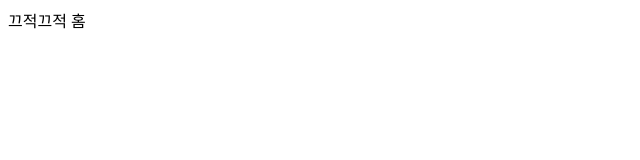
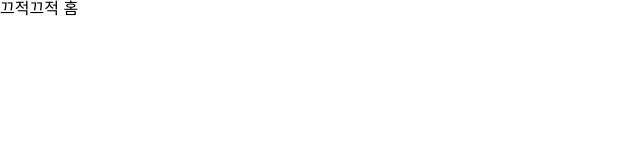
Before and after one commit to KyubumJang/rwrw-web, a React (Create React App) app: page / in a window 1280 px wide. Shown: the top 160 px of the page, without its empty margins (0-640 px from the left). Built offline with nearby package versions, Linux system fonts and the light colour scheme.

Commit message:
chore: add theme and global style

```diff
--- a/package.json
+++ b/package.json
@@ -11,6 +11,7 @@
     "react-router-dom": "^5.2.0",
     "react-scripts": "4.0.1",
     "styled-components": "^5.2.1",
+    "styled-reset": "^4.3.4",
     "web-vitals": "^0.2.4"
   },
   "scripts": {
--- a/src/App.tsx
+++ b/src/App.tsx
@@ -1,16 +1,21 @@
 import React from 'react';
 import { BrowserRouter } from 'react-router-dom';
-import styled from 'styled-components';
+import styled, { ThemeProvider } from 'styled-components';
 import Router from './Router';
+import GlobalStyle from './styles/GlobalStyle';
+import { theme } from './styles/theme';
 
 const Wrapper = styled.div``;
 
 const App: React.FC = () => {
   return (
     <Wrapper>
-      <BrowserRouter>
-        <Router />
-      </BrowserRouter>
+      <ThemeProvider theme={theme}>
+        <GlobalStyle />
+        <BrowserRouter>
+          <Router />
+        </BrowserRouter>
+      </ThemeProvider>
     </Wrapper>
   );
 };
--- a/src/index.tsx
+++ b/src/index.tsx
@@ -7,7 +7,7 @@ ReactDOM.render(
   <React.StrictMode>
     <App />
   </React.StrictMode>,
-  document.getElementById('root')
+  document.getElementById('root'),
 );
 
 // If you want to start measuring performance in your app, pass a function
--- a/src/pages/Home.tsx
+++ b/src/pages/Home.tsx
@@ -1,7 +1,9 @@
 import React from 'react';
 import styled from 'styled-components';
 
-const Wrapper = styled.div``;
+const Wrapper = styled.div`
+  ${({ theme }) => theme.colors.primary};
+`;
 
 const Home: React.FC = () => {
   return <Wrapper>끄적끄적 홈</Wrapper>;
--- a/src/reportWebVitals.ts
+++ b/src/reportWebVitals.ts
@@ -1,6 +1,6 @@
 import { ReportHandler } from 'web-vitals';
 
-const reportWebVitals = (onPerfEntry?: ReportHandler) => {
+const reportWebVitals = (onPerfEntry?: ReportHandler): void => {
   if (onPerfEntry && onPerfEntry instanceof Function) {
     import('web-vitals').then(({ getCLS, getFID, getFCP, getLCP, getTTFB }) => {
       getCLS(onPerfEntry);
--- /dev/null
+++ b/src/styles/GlobalStyle.ts
@@ -0,0 +1,22 @@
+import { createGlobalStyle, DefaultTheme, GlobalStyleComponent } from 'styled-components';
+import reset from 'styled-reset';
+
+const GlobalStyle: GlobalStyleComponent<{}, DefaultTheme> = createGlobalStyle`
+  ${reset}
+  body {
+    margin: 0;
+    padding: 0;
+    font-family: -apple-system, BlinkMacSystemFont, Segoe UI, Roboto, Oxygen,
+    Ubuntu, Cantarell, Fira Sans, Droid Sans, Helvetica Neue, sans-serif;
+  }
+
+  a {
+    color: inherit;
+    text-decoration: none;
+  }
+  * {
+    box-sizing: border-box;
+  }
+`;
+
+export default GlobalStyle;
--- /dev/null
+++ b/src/styles/theme.ts
@@ -0,0 +1,68 @@
+import { css, CSSProp } from 'styled-components';
+
+const sizes: { [key: string]: number } = {
+  mobile: 320,
+  tablet: 768,
+  desktop: 1024,
+};
+
+type BackQuoteArgs = string[];
+
+interface Media {
+  mobile: (...args: BackQuoteArgs) => CSSProp | undefined;
+  tablet: (...args: BackQuoteArgs) => CSSProp | undefined;
+  desktop: (...args: BackQuoteArgs) => CSSProp | undefined;
+}
+
+const media: Media = {
+  mobile: (..._: BackQuoteArgs) => undefined,
+  tablet: (..._: BackQuoteArgs) => undefined,
+  desktop: (..._: BackQuoteArgs) => undefined,
+};
+
+Object.keys(sizes).reduce((acc: Media, label: string) => {
+  switch (label) {
+    case 'desktop':
+      acc.desktop = (...args: BackQuoteArgs): CSSProp => css`
+        @media only screen and (min-width: ${sizes.desktop}px) {
+          ${args}
+        }
+      `;
+      break;
+    case 'tablet':
+      acc.tablet = (...args: BackQuoteArgs): CSSProp => css`
+        @media only screen and (max-width: ${sizes.desktop}px) and (min-width: ${sizes.tablet}px) {
+          ${args}
+        }
+      `;
+      break;
+    case 'mobile':
+      acc.mobile = (...args: BackQuoteArgs): CSSProp => css`
+        @media only screen and (max-width: ${sizes.tablet}px) {
+          ${args}
+        }
+      `;
+      break;
+    default:
+      break;
+  }
+  return acc;
+}, media);
+
+export const theme = {
+  colors: {
+    primary: '#3bb2b8',
+
+    darkGrey: '#2d2c2c',
+    grey: '#C0C0C0',
+    lightGrey: '#fafafa',
+
+    alert: '#e02020',
+
+    white: '#ffffff',
+    transparent: 'transparent',
+  },
+  media,
+};
+
+export type ThemeType = typeof theme;
--- a/tsconfig.json
+++ b/tsconfig.json
@@ -20,7 +20,11 @@
     "noEmit": true,
     "jsx": "react-jsx"
   },
+  "exclude": [
+    "node_modules"
+  ],
   "include": [
-    "src"
+    "**/*.ts",
+    "**/*.tsx",
   ]
 }
```
Also changed, not shown: src/styles/styled.d.ts (added, +7 -0 lines), .eslintrc.js, 2 other files (tests, documents, lock files or other folders).
